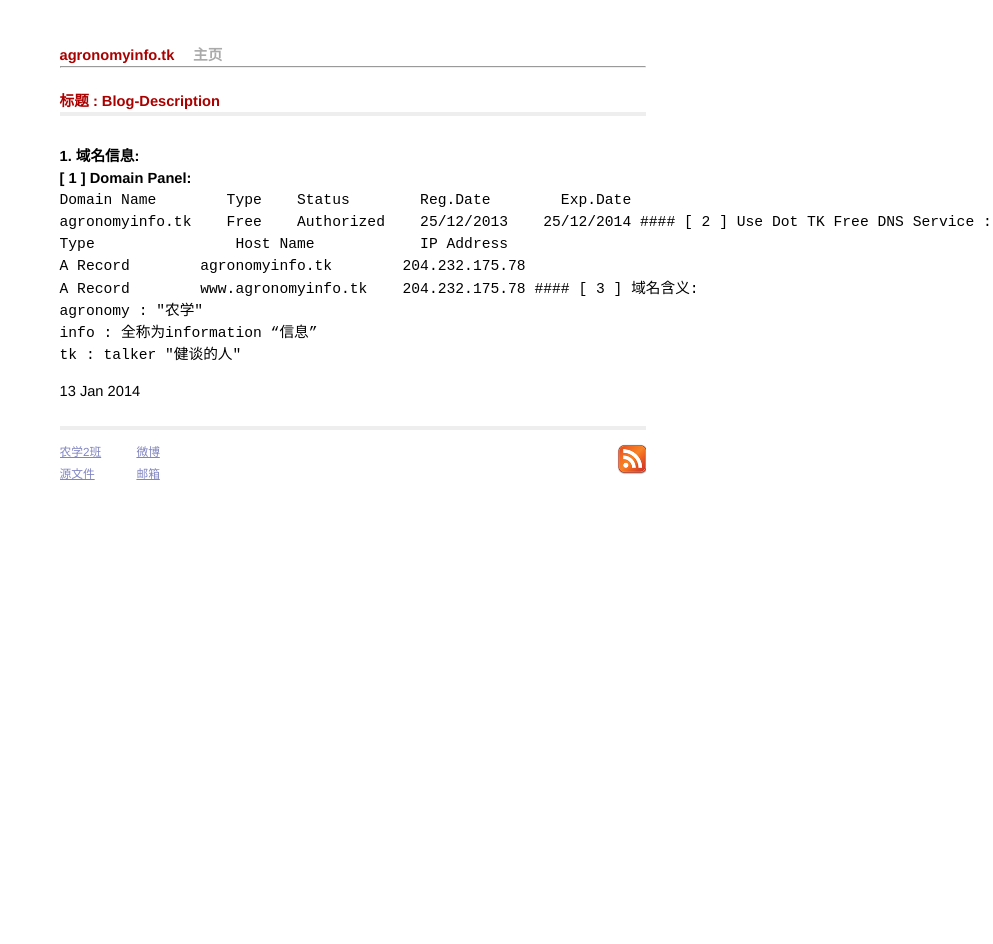
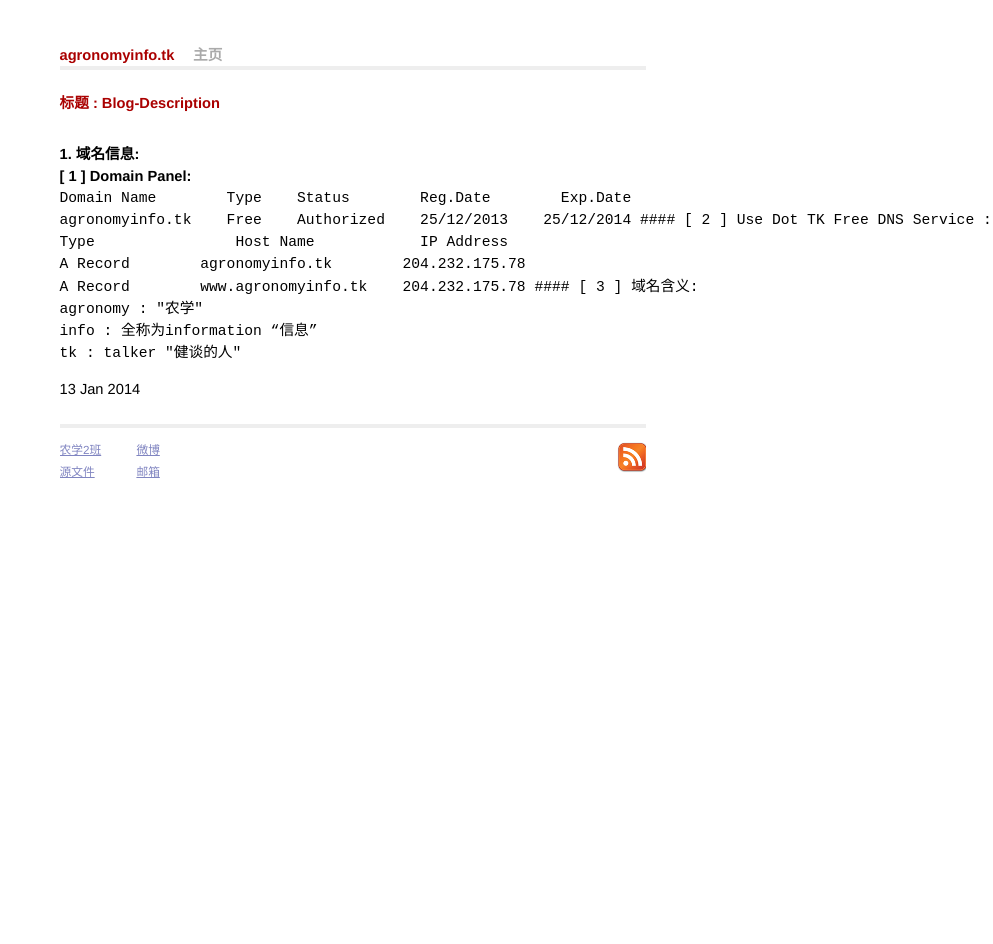
Before and after one commit to ahauzhangxu/linuxyuanjun.github.io, a Jekyll site: the page built from _posts/2014-01-13-Blog-Description.md, in a window 1280 px wide. Shown: the whole page, without its empty margins (287-1280 px from the left). Built offline with Jekyll 4.4.1, drawn with Linux system fonts in a browser that asks for light colours.

Commit message:
Update default.html

```diff
--- a/_layouts/default.html
+++ b/_layouts/default.html
@@ -27,9 +27,8 @@
   <div class="title">
     <a href="/">agronomyinfo.tk</a>
     <a class="extra" href="/">主页</a><br />
-    <hr />
-    <br />标题 : {{ page.title }}
-    <hr style="height:4px;border-width:0;color:gray;background-color:#eeeeee"/>
+    <hr style="height:4px;border-width:0;color:gray;background-color:#eeeeee"/><br />
+    标题 : {{ page.title }}
   </div>
 
   {{ content }}
```
